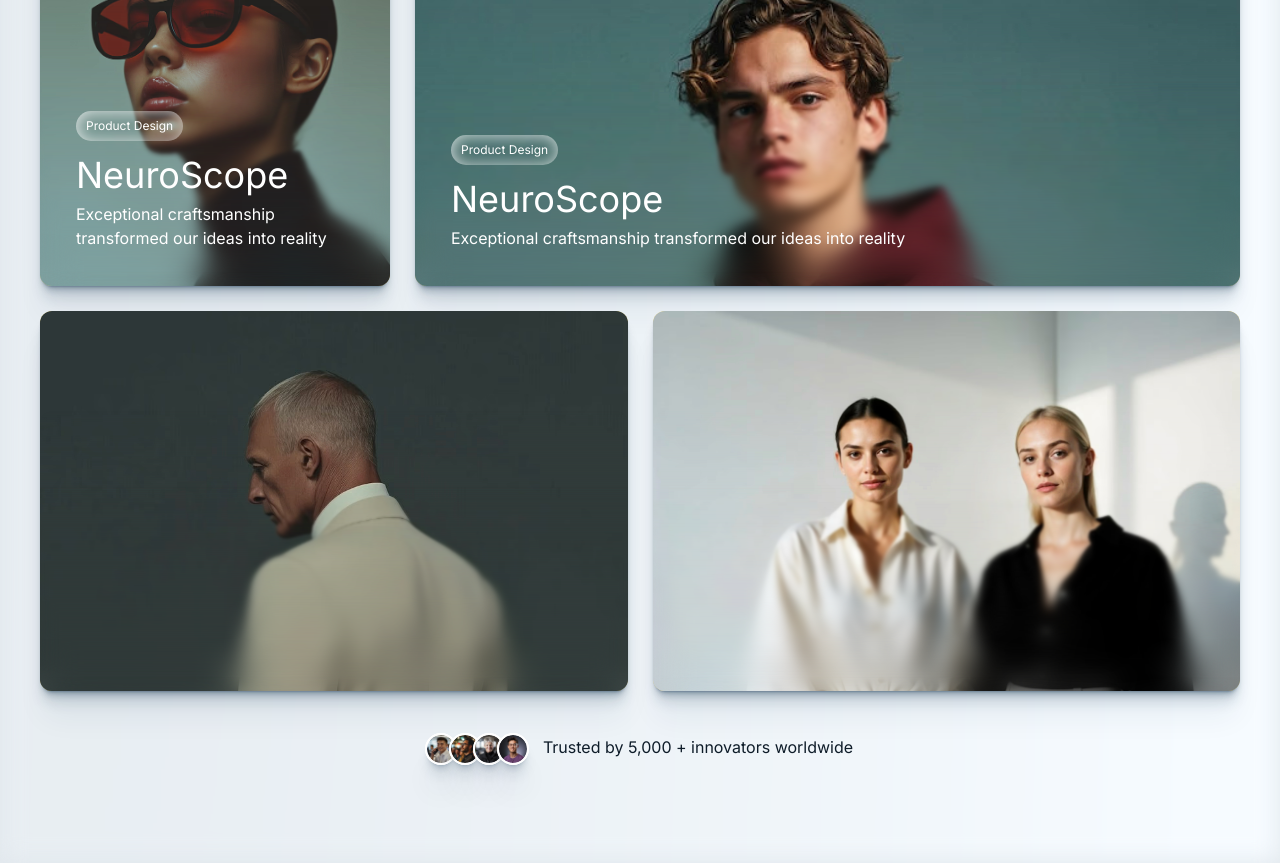
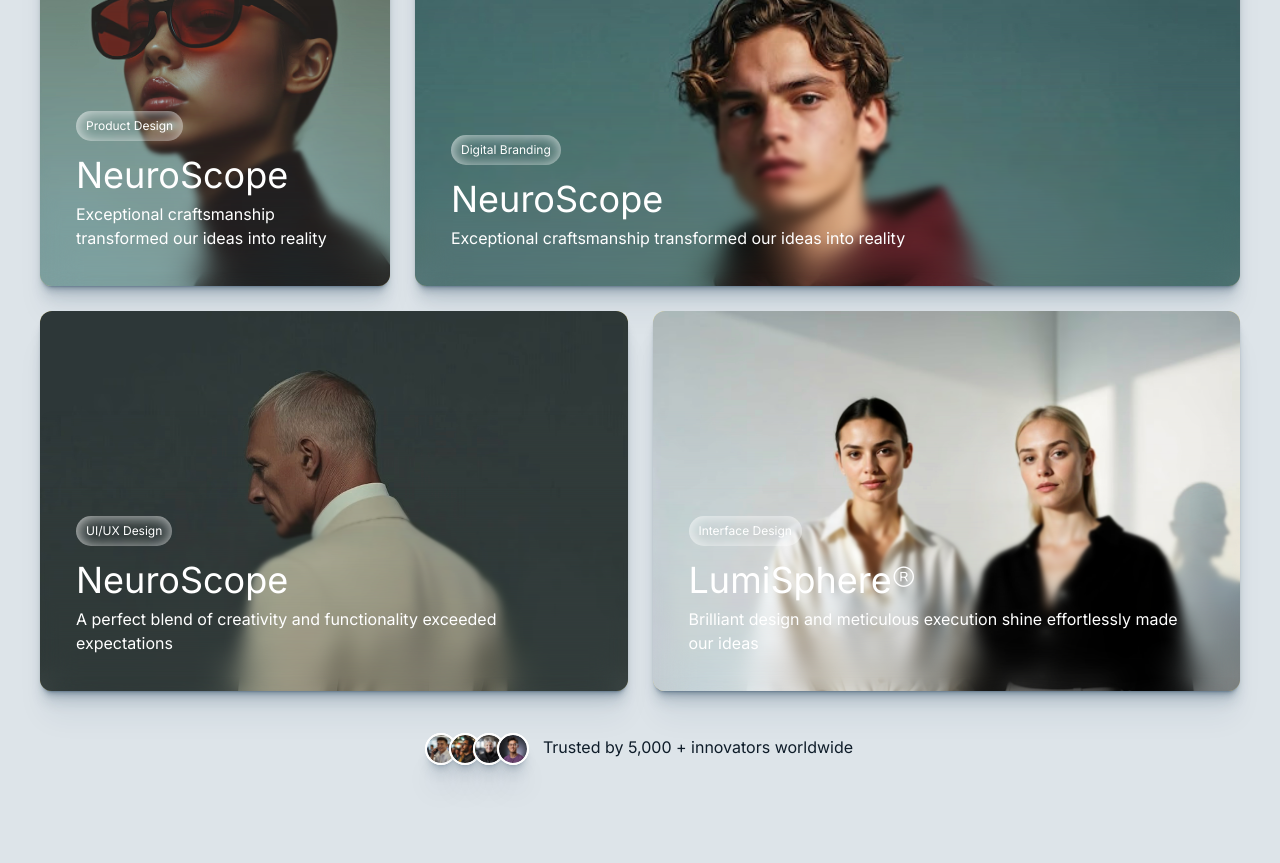
Before and after one commit to ask0ldd/FolioV2, a React (Vite) app: page / in a window 1280 px wide. Shown: the part 6340-7203 px from the top of the page. Built offline with nearby package versions, Linux system fonts and the light colour scheme.

Commit message:
*add* front / happy clients : inner texts added

```diff
--- a/src/pages/app/sections/HappyClients.tsx
+++ b/src/pages/app/sections/HappyClients.tsx
@@ -12,7 +12,7 @@ import avatar4 from '../../../assets/avatars/avatar4.png'
 
 export default function HappyClients(){
     return(
-        <section className='flex flex-col w-full items-center py-[70px] md:py-[100px] px-[20px]'>
+        <section className='flex flex-col w-full items-center py-[70px] md:py-[100px] px-[20px] bg-[#dde4e9]'>
             <div className='flex px-[2px] py-[2px] bg-[#EFF8FF] rounded-full'>
                 <span className='flex flex-row gap-x-[10px] text-[14px] justify-center items-center h-[40px] bg-[#EFF8FF] border-1 border-[#D8DFE5] px-[30px] rounded-full'>
                     <svg viewBox="0 0 256 256" width={16} height={16} style={{transform:'translateY(1px)'}} focusable="false" color="#0e1c29">
@@ -75,7 +75,7 @@ export default function HappyClients(){
                         ))}
                     </div>
                     <div className='absolute top-0 left-0 flex flex-col justify-end text-white z-20 p-[36px] h-full'>
-                        <span className='text-[12px] HappyClientsInnerWhiteShadows px-[10px] py-[6px] rounded-full w-fit'>Product Design</span>
+                        <span className='text-[12px] HappyClientsInnerWhiteShadows px-[10px] py-[6px] rounded-full w-fit'>Digital Branding</span>
                         <span className='text-[36px] mt-[7px]'>NeuroScope</span>
                         <span>Exceptional craftsmanship transformed our ideas into reality</span>
                     </div>
@@ -101,6 +101,11 @@ export default function HappyClients(){
                             />
                         ))}
                     </div>
+                    <div className='absolute top-0 left-0 flex flex-col justify-end text-white z-20 p-[36px] h-full'>
+                        <span className='text-[12px] HappyClientsInnerWhiteShadows px-[10px] py-[6px] rounded-full w-fit'>UI/UX Design</span>
+                        <span className='text-[36px] mt-[7px]'>NeuroScope</span>
+                        <span>A perfect blend of creativity and functionality exceeded expectations</span>
+                    </div>
                 </div>
                 <div className='relative h-[380px] md:flex-[40%] md:shrink md:grow bg-amber-200 overflow-hidden rounded-[12px] greyShadow'>
                     <img src={client4} className='absolute top-0 left-0 w-full h-full md:h-auto object-cover'/>
@@ -121,6 +126,11 @@ export default function HappyClients(){
                                 }}
                             />
                         ))}
+                    </div>
+                    <div className='absolute top-0 left-0 flex flex-col justify-end text-white z-20 p-[36px] h-full'>
+                        <span className='text-[12px] HappyClientsInnerWhiteShadows px-[10px] py-[6px] rounded-full w-fit'>Interface Design</span>
+                        <span className='text-[36px] mt-[7px]'>LumiSphere<span className='font-extralight'>®</span></span>
+                        <span>Brilliant design and meticulous execution shine effortlessly made our ideas</span>
                     </div>
                 </div>
 
```
